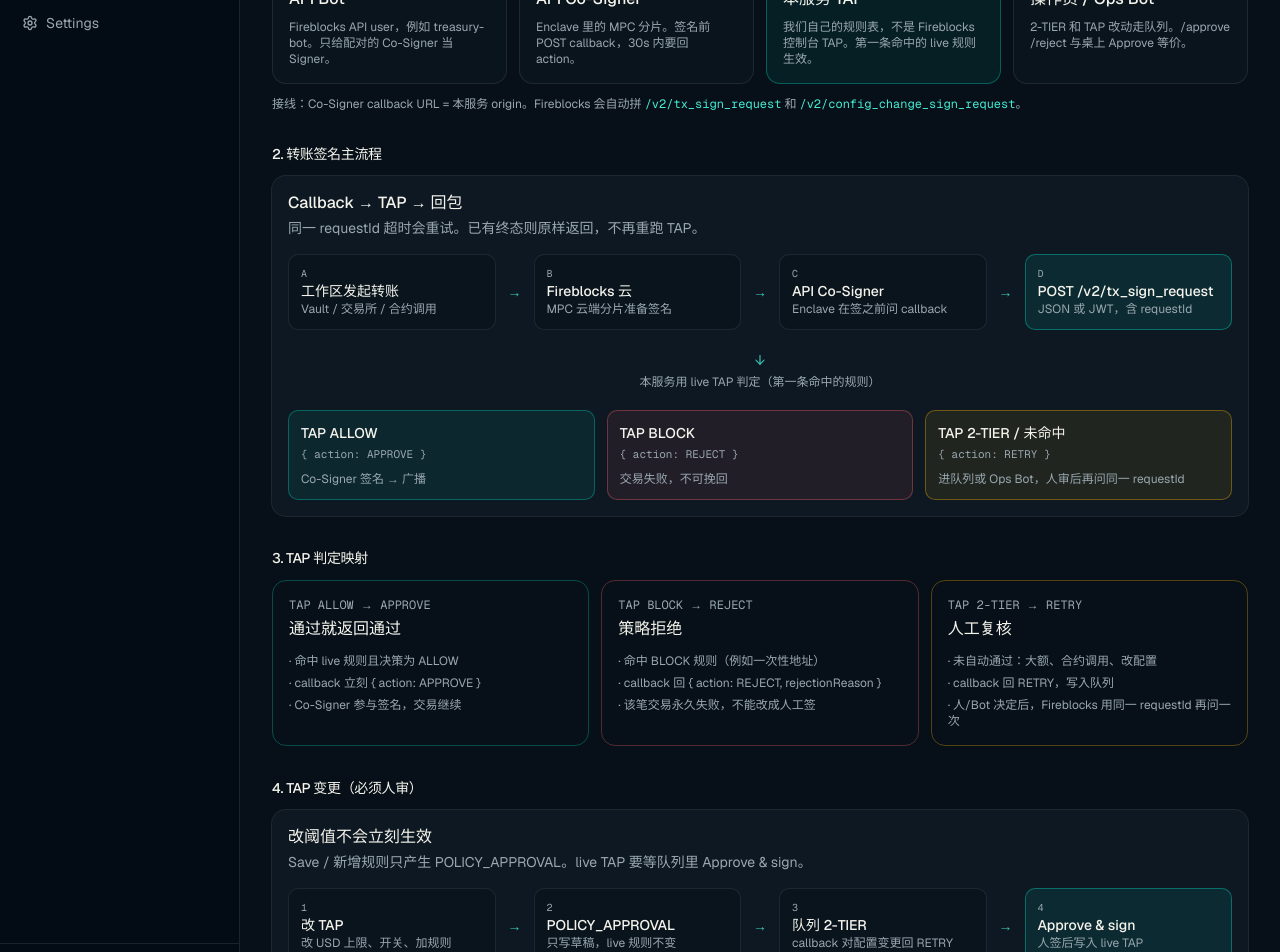
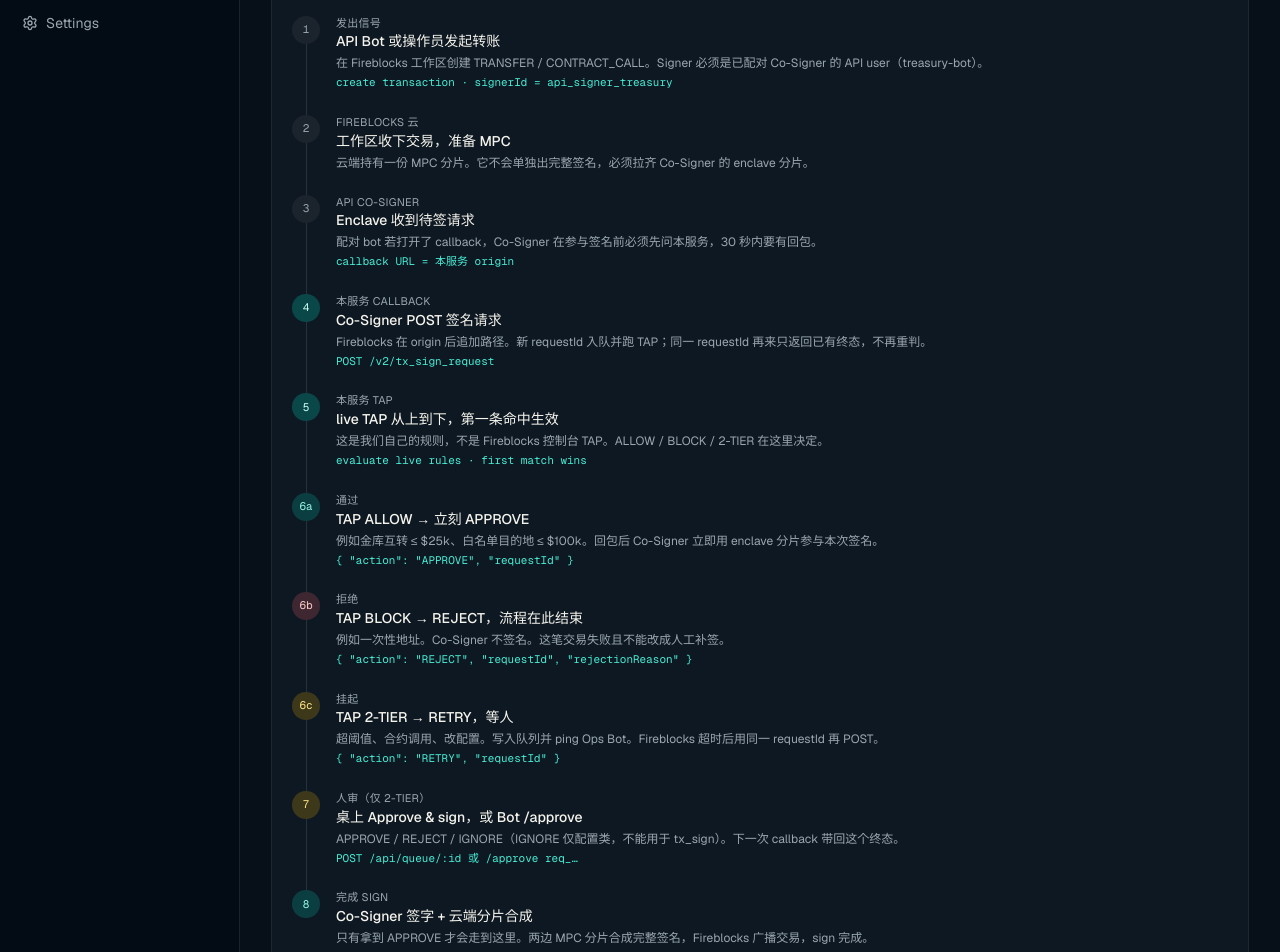
Before and after one commit to JellyCWenning/signet, a Next.js app: page /flow in a window 1280 px wide. Shown: the part 300-1252 px from the top of the page. Built offline with nearby package versions, Linux system fonts and the light colour scheme.

Commit message:
Map the full path from initiating a transfer to a completed sign
The flow page now walks signal → Fireblocks cloud → Co-Signer
callback → TAP → APPROVE/REJECT/RETRY → MPC combine.

Co-authored-by: wenning <wenning@jellyc.io>

```diff
--- a/src/components/views/flow-view.tsx
+++ b/src/components/views/flow-view.tsx
@@ -6,190 +6,214 @@ export function FlowView() {
   return (
     <div className="space-y-8">
       <PageHeader
-        eyebrow="Design"
-        title="流程设计"
-        description="Co-Signer 在签名前把请求 POST 到本服务 callback。我们用自己的 TAP 判定：通过就立刻回 APPROVE，Co-Signer 才签字。"
+        eyebrow="End to end"
+        title="从发出信号到完成 Sign"
+        description="发起一笔转账之后，Fireblocks 云端分片和 API Co-Signer 的 enclave 分片要一起做 MPC。Co-Signer 在动手前问本服务 TAP：通过就立刻 APPROVE，然后才签字。"
       />
 
-      <section className="space-y-3">
-        <h2 className="text-sm font-medium tracking-tight">1. 角色与接线</h2>
-        <div className="grid gap-3 md:grid-cols-4">
-          <Actor
-            n="1"
-            title="API Bot"
-            detail="Fireblocks API user，例如 treasury-bot。只给配对的 Co-Signer 当 Signer。"
-          />
-          <Actor
-            n="2"
-            title="API Co-Signer"
-            detail="Enclave 里的 MPC 分片。签名前 POST callback，30s 内要回 action。"
-          />
-          <Actor
-            n="3"
-            title="本服务 TAP"
-            detail="我们自己的规则表，不是 Fireblocks 控制台 TAP。第一条命中的 live 规则生效。"
-            accent
-          />
-          <Actor
-            n="4"
-            title="操作员 / Ops Bot"
-            detail="2-TIER 和 TAP 改动走队列。/approve /reject 与桌上 Approve 等价。"
-          />
-        </div>
-        <p className="text-xs text-muted-foreground">
-          接线：Co-Signer callback URL = 本服务 origin。Fireblocks 会自动拼{" "}
-          <code className="font-mono text-teal-300">/v2/tx_sign_request</code> 和{" "}
-          <code className="font-mono text-teal-300">/v2/config_change_sign_request</code>。
-        </p>
-      </section>
-
-      <section className="space-y-3">
-        <h2 className="text-sm font-medium tracking-tight">2. 转账签名主流程</h2>
-        <Card>
+      <Card className="border-teal-400/25">
         <CardHeader>
-            <CardTitle>Callback → TAP → 回包</CardTitle>
+          <CardTitle>全流程</CardTitle>
           <CardDescription>
-              同一 requestId 超时会重试。已有终态则原样返回，不再重跑 TAP。
+            一条路径走完：发出信号 → callback TAP → Co-Signer 签名 → MPC 合成 → 完成。ALLOW
+            不经过人；BLOCK 在签字前就失败；2-TIER 用同一 requestId 重试直到人审给出终态。
           </CardDescription>
         </CardHeader>
         <CardContent>
-            <SignFlow />
+          <FullSignPipeline />
         </CardContent>
       </Card>
-      </section>
 
       <section className="space-y-3">
-        <h2 className="text-sm font-medium tracking-tight">3. TAP 判定映射</h2>
+        <h2 className="text-sm font-medium tracking-tight">三条出口</h2>
         <div className="grid gap-3 md:grid-cols-3">
           <MapCard
             tap="ALLOW"
             action="APPROVE"
             tone="pass"
-            title="通过就返回通过"
+            title="通过 → 完成 sign"
             steps={[
-              "命中 live 规则且决策为 ALLOW",
-              "callback 立刻 { action: APPROVE }",
-              "Co-Signer 参与签名，交易继续",
+              "live TAP 第一条命中为 ALLOW",
+              "callback 立刻回 APPROVE",
+              "Co-Signer 用 enclave 分片参与 MPC",
+              "合成签名，Fireblocks 广播，sign 完成",
             ]}
           />
           <MapCard
             tap="BLOCK"
             action="REJECT"
             tone="fail"
-            title="策略拒绝"
+            title="拒绝 → 永不签名"
             steps={[
-              "命中 BLOCK 规则（例如一次性地址）",
-              "callback 回 { action: REJECT, rejectionReason }",
-              "该笔交易永久失败，不能改成人工签",
+              "命中 BLOCK（例如一次性地址）",
+              "callback 回 REJECT + rejectionReason",
+              "该 requestId 终态，Co-Signer 不签",
+              "交易失败，不能改成人工补签",
             ]}
           />
           <MapCard
             tap="2-TIER"
             action="RETRY"
             tone="hold"
-            title="人工复核"
+            title="挂起 → 人审后再签"
             steps={[
-              "未自动通过：大额、合约调用、改配置",
-              "callback 回 RETRY，写入队列",
-              "人/Bot 决定后，Fireblocks 用同一 requestId 再问一次",
+              "大额、合约调用、改 TAP 等",
+              "callback 回 RETRY（30s 内）",
+              "队列或 Ops Bot /approve /reject",
+              "Fireblocks 用同一 requestId 再问，带回终态后才 sign",
             ]}
           />
         </div>
       </section>
 
       <section className="space-y-3">
-        <h2 className="text-sm font-medium tracking-tight">4. TAP 变更（必须人审）</h2>
-        <Card>
-          <CardHeader>
-            <CardTitle>改阈值不会立刻生效</CardTitle>
-            <CardDescription>
-              Save / 新增规则只产生 POLICY_APPROVAL。live TAP 要等队列里 Approve &amp; sign。
-            </CardDescription>
-          </CardHeader>
-          <CardContent>
-            <PolicyFlow />
-          </CardContent>
-        </Card>
+        <h2 className="text-sm font-medium tracking-tight">改 TAP 不打断这条签名链</h2>
+        <p className="text-xs text-muted-foreground">
+          正在飞的转账仍按当时的 live TAP 判定。改阈值只另开一笔 POLICY_APPROVAL，人签完才换 live
+          规则，下一笔新信号才走新上限。
+        </p>
+        <div className="flex flex-col gap-2 lg:flex-row lg:items-stretch">
+          <Step n="1" title="改阈值 / 加规则" detail="桌上 Save 或新增" />
+          <Arrow />
+          <Step n="2" title="POLICY_APPROVAL" detail="草稿，live 不变" />
+          <Arrow />
+          <Step n="3" title="配置 callback 回 RETRY" detail="不自动改 TAP" />
+          <Arrow />
+          <Step n="4" title="人审 Approve & sign" detail="这才写入 live TAP" accent />
+        </div>
       </section>
     </div>
   );
 }
 
-function Actor({
-  n,
-  title,
-  detail,
-  accent,
-}: {
-  n: string;
-  title: string;
-  detail: string;
-  accent?: boolean;
-}) {
+function FullSignPipeline() {
   return (
-    <div
+    <ol className="space-y-0">
+      {STAGES.map((stage, index) => (
+        <li key={stage.n} className="grid grid-cols-[2.25rem_1fr] gap-3">
+          <div className="flex flex-col items-center">
+            <span
               className={cn(
-        "rounded-xl border p-4",
-        accent ? "border-teal-400/35 bg-teal-400/8" : "border-border/80 bg-card/60",
+                "flex size-7 shrink-0 items-center justify-center rounded-full font-mono text-[11px]",
+                stage.tone === "pass" && "bg-teal-400/20 text-teal-200",
+                stage.tone === "fail" && "bg-red-400/20 text-red-200",
+                stage.tone === "hold" && "bg-amber-400/20 text-amber-200",
+                stage.tone === "step" && "bg-muted text-muted-foreground",
+                stage.tone === "tap" && "bg-teal-400/25 text-teal-100",
               )}
             >
-      <p className="font-mono text-[11px] text-teal-300">0{n}</p>
-      <p className="mt-1 font-medium">{title}</p>
-      <p className="mt-2 text-xs text-muted-foreground">{detail}</p>
+              {stage.n}
+            </span>
+            {index < STAGES.length - 1 ? (
+              <span className="w-px flex-1 bg-border" aria-hidden />
+            ) : null}
           </div>
+          <div className={cn("pb-6", index === STAGES.length - 1 && "pb-0")}>
+            <p className="text-[11px] tracking-wide text-muted-foreground uppercase">
+              {stage.lane}
+            </p>
+            <p className="text-sm font-medium">{stage.title}</p>
+            <p className="mt-1 text-xs text-muted-foreground">{stage.detail}</p>
+            {stage.code ? (
+              <p className="mt-1 font-mono text-[11px] text-teal-300">{stage.code}</p>
+            ) : null}
+          </div>
+        </li>
+      ))}
+    </ol>
   );
 }
 
-function SignFlow() {
-  return (
-    <div className="space-y-4">
-      <div className="flex flex-col gap-2 lg:flex-row lg:items-stretch">
-        <Step n="A" title="工作区发起转账" detail="Vault / 交易所 / 合约调用" />
-        <Arrow />
-        <Step n="B" title="Fireblocks 云" detail="MPC 云端分片准备签名" />
-        <Arrow />
-        <Step n="C" title="API Co-Signer" detail="Enclave 在签之前问 callback" />
-        <Arrow />
-        <Step n="D" title="POST /v2/tx_sign_request" detail="JSON 或 JWT，含 requestId" accent />
-      </div>
-      <ArrowDown label="本服务用 live TAP 判定（第一条命中的规则）" />
-      <div className="grid gap-3 md:grid-cols-3">
-        <Outcome
-          label="TAP ALLOW"
-          result="{ action: APPROVE }"
-          next="Co-Signer 签名 → 广播"
-          tone="pass"
-        />
-        <Outcome
-          label="TAP BLOCK"
-          result="{ action: REJECT }"
-          next="交易失败，不可挽回"
-          tone="fail"
-        />
-        <Outcome
-          label="TAP 2-TIER / 未命中"
-          result="{ action: RETRY }"
-          next="进队列或 Ops Bot，人审后再问同一 requestId"
-          tone="hold"
-        />
-      </div>
-    </div>
-  );
-}
-
-function PolicyFlow() {
-  return (
-    <div className="flex flex-col gap-2 lg:flex-row lg:items-stretch">
-      <Step n="1" title="改 TAP" detail="改 USD 上限、开关、加规则" />
-      <Arrow />
-      <Step n="2" title="POLICY_APPROVAL" detail="只写草稿，live 规则不变" />
-      <Arrow />
-      <Step n="3" title="队列 2-TIER" detail="callback 对配置变更回 RETRY" />
-      <Arrow />
-      <Step n="4" title="Approve & sign" detail="人签后写入 live TAP" accent />
-    </div>
-  );
-}
+const STAGES = [
+  {
+    n: "1",
+    lane: "发出信号",
+    title: "API Bot 或操作员发起转账",
+    detail:
+      "在 Fireblocks 工作区创建 TRANSFER / CONTRACT_CALL。Signer 必须是已配对 Co-Signer 的 API user（treasury-bot）。",
+    code: "create transaction · signerId = api_signer_treasury",
+    tone: "step" as const,
+  },
+  {
+    n: "2",
+    lane: "Fireblocks 云",
+    title: "工作区收下交易，准备 MPC",
+    detail:
+      "云端持有一份 MPC 分片。它不会单独出完整签名，必须拉齐 Co-Signer 的 enclave 分片。",
+    tone: "step",
+  },
+  {
+    n: "3",
+    lane: "API Co-Signer",
+    title: "Enclave 收到待签请求",
+    detail:
+      "配对 bot 若打开了 callback，Co-Signer 在参与签名前必须先问本服务，30 秒内要有回包。",
+    code: "callback URL = 本服务 origin",
+    tone: "step",
+  },
+  {
+    n: "4",
+    lane: "本服务 callback",
+    title: "Co-Signer POST 签名请求",
+    detail:
+      "Fireblocks 在 origin 后追加路径。新 requestId 入队并跑 TAP；同一 requestId 再来只返回已有终态，不再重判。",
+    code: "POST /v2/tx_sign_request",
+    tone: "tap",
+  },
+  {
+    n: "5",
+    lane: "本服务 TAP",
+    title: "live TAP 从上到下，第一条命中生效",
+    detail:
+      "这是我们自己的规则，不是 Fireblocks 控制台 TAP。ALLOW / BLOCK / 2-TIER 在这里决定。",
+    code: "evaluate live rules · first match wins",
+    tone: "tap",
+  },
+  {
+    n: "6a",
+    lane: "通过",
+    title: "TAP ALLOW → 立刻 APPROVE",
+    detail:
+      "例如金库互转 ≤ $25k、白名单目的地 ≤ $100k。回包后 Co-Signer 立即用 enclave 分片参与本次签名。",
+    code: '{ "action": "APPROVE", "requestId" }',
+    tone: "pass",
+  },
+  {
+    n: "6b",
+    lane: "拒绝",
+    title: "TAP BLOCK → REJECT，流程在此结束",
+    detail: "例如一次性地址。Co-Signer 不签名。这笔交易失败且不能改成人工补签。",
+    code: '{ "action": "REJECT", "requestId", "rejectionReason" }',
+    tone: "fail",
+  },
+  {
+    n: "6c",
+    lane: "挂起",
+    title: "TAP 2-TIER → RETRY，等人",
+    detail:
+      "超阈值、合约调用、改配置。写入队列并 ping Ops Bot。Fireblocks 超时后用同一 requestId 再 POST。",
+    code: '{ "action": "RETRY", "requestId" }',
+    tone: "hold",
+  },
+  {
+    n: "7",
+    lane: "人审（仅 2-TIER）",
+    title: "桌上 Approve & sign，或 Bot /approve",
+    detail:
+      "APPROVE / REJECT / IGNORE（IGNORE 仅配置类，不能用于 tx_sign）。下一次 callback 带回这个终态。",
+    code: "POST /api/queue/:id  或  /approve req_…",
+    tone: "hold",
+  },
+  {
+    n: "8",
+    lane: "完成 Sign",
+    title: "Co-Signer 签字 + 云端分片合成",
+    detail:
+      "只有拿到 APPROVE 才会走到这里。两边 MPC 分片合成完整签名，Fireblocks 广播交易，sign 完成。",
+    code: "enclave share + cloud share → signed tx",
+    tone: "pass",
+  },
+];
 
 function Step({
   n,
@@ -220,44 +244,6 @@ function Arrow() {
   return (
     <div className="flex items-center justify-center px-1 text-teal-300/80" aria-hidden>
       <span className="rotate-90 lg:rotate-0">→</span>
-    </div>
-  );
-}
-
-function ArrowDown({ label }: { label: string }) {
-  return (
-    <div className="flex flex-col items-center gap-1 py-1 text-center">
-      <span className="text-teal-300/80" aria-hidden>
-        ↓
-      </span>
-      <p className="max-w-xl text-xs text-muted-foreground">{label}</p>
-    </div>
-  );
-}
-
-function Outcome({
-  label,
-  result,
-  next,
-  tone,
-}: {
-  label: string;
-  result: string;
-  next: string;
-  tone: "pass" | "fail" | "hold";
-}) {
-  return (
-    <div
-      className={cn(
-        "rounded-lg border p-3",
-        tone === "pass" && "border-teal-400/35 bg-teal-400/8",
-        tone === "fail" && "border-red-400/35 bg-red-400/8",
-        tone === "hold" && "border-amber-400/35 bg-amber-400/8",
-      )}
-    >
-      <p className="text-sm font-medium">{label}</p>
-      <p className="mt-1 font-mono text-[11px] text-muted-foreground">{result}</p>
-      <p className="mt-2 text-xs text-muted-foreground">{next}</p>
     </div>
   );
 }
```
Also changed, not shown: 1 other file (tests, documents, lock files or other folders). Lines whose indentation alone changed are shown as unchanged.
